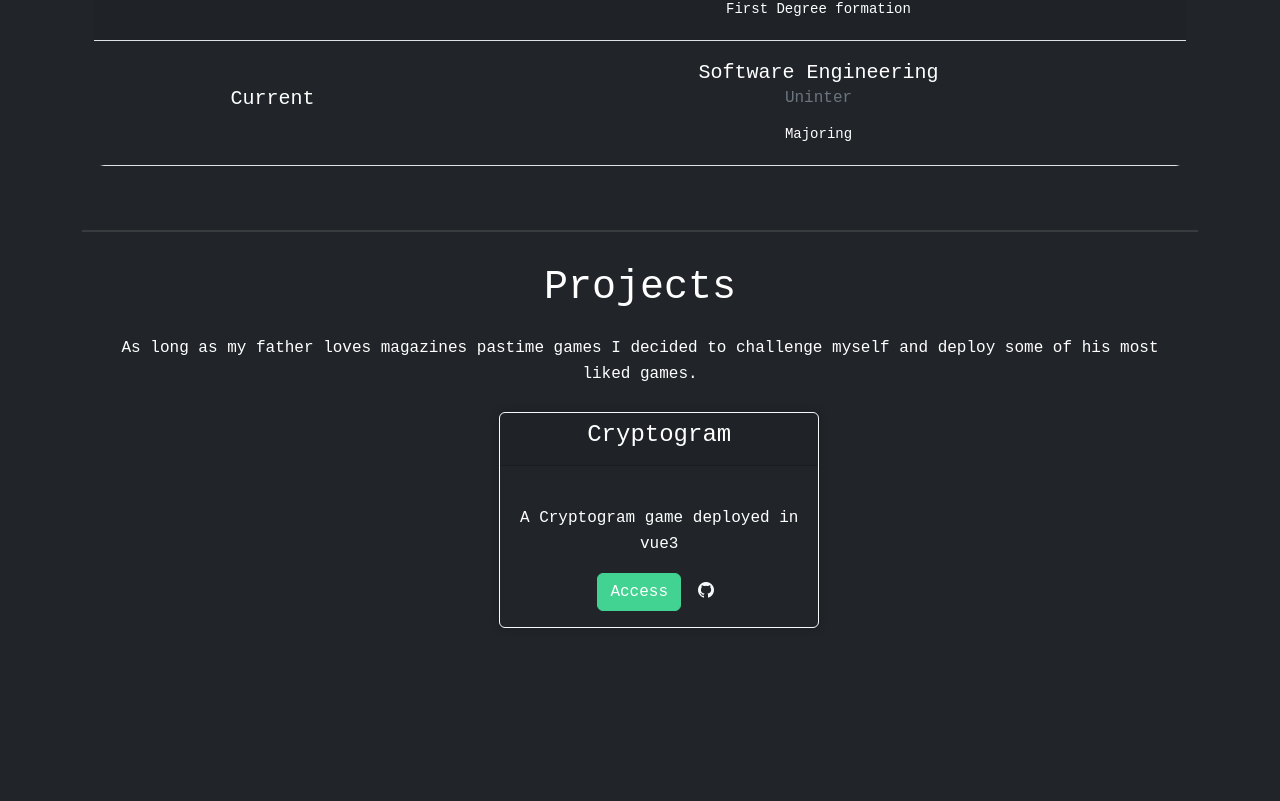
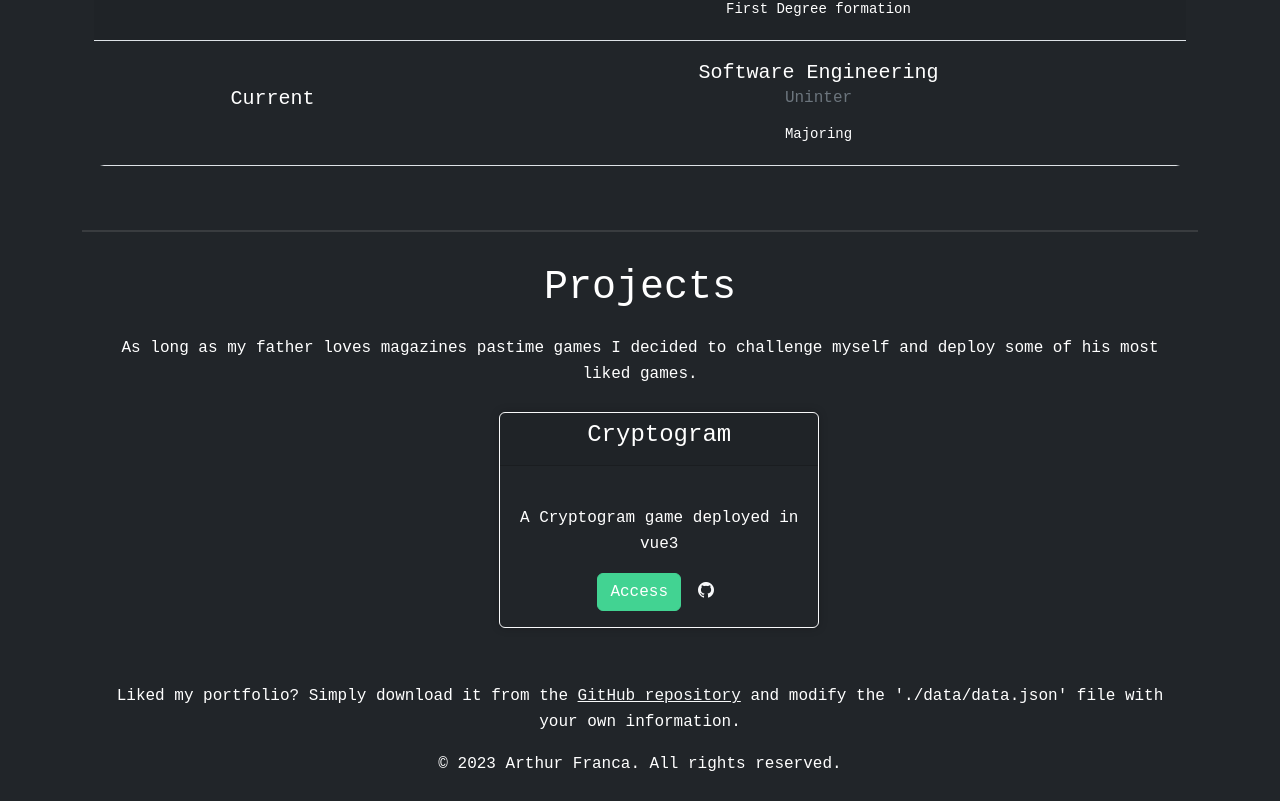
Before and after one commit to engArthurFranca/portifolio-vue3, a Vue app: page / in a window 1280 px wide. Shown: the part 666-1467 px from the top of the page. Before the commit the page ends 1326 px from the top, so only its background shows below. Built offline with nearby package versions, Linux system fonts and the light colour scheme.

Commit message:
adding footer

```diff
--- a/src/App.vue
+++ b/src/App.vue
@@ -5,6 +5,13 @@
     <FormationComponent :formations="formations"/>
     <hr>
     <ProjectComponent :projects="projects" />
+
+    <footer class="bg-dark text-light py-4">
+    <div class="container text-center">
+      <p class="mb-0">Liked my portfolio? Simply download it from the <a href="https://github.com/engArthurFranca/portifolio-vue3" class="text-light font-weight-bold" target="_blank">GitHub repository</a> and modify the './data/data.json' file with your own information.</p>
+      <p class="mt-3 mb-0">© 2023 Arthur Franca. All rights reserved.</p>
+    </div>
+  </footer>
   </div>
 
 </template>
```
